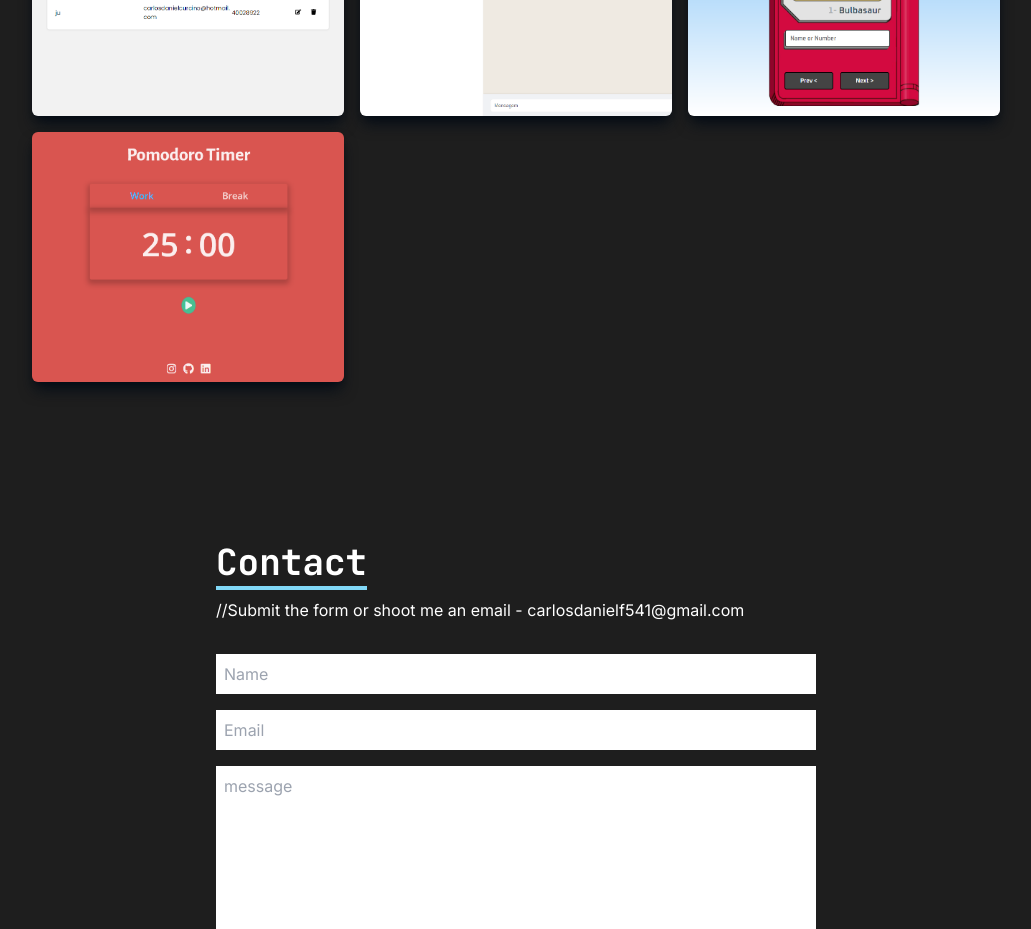
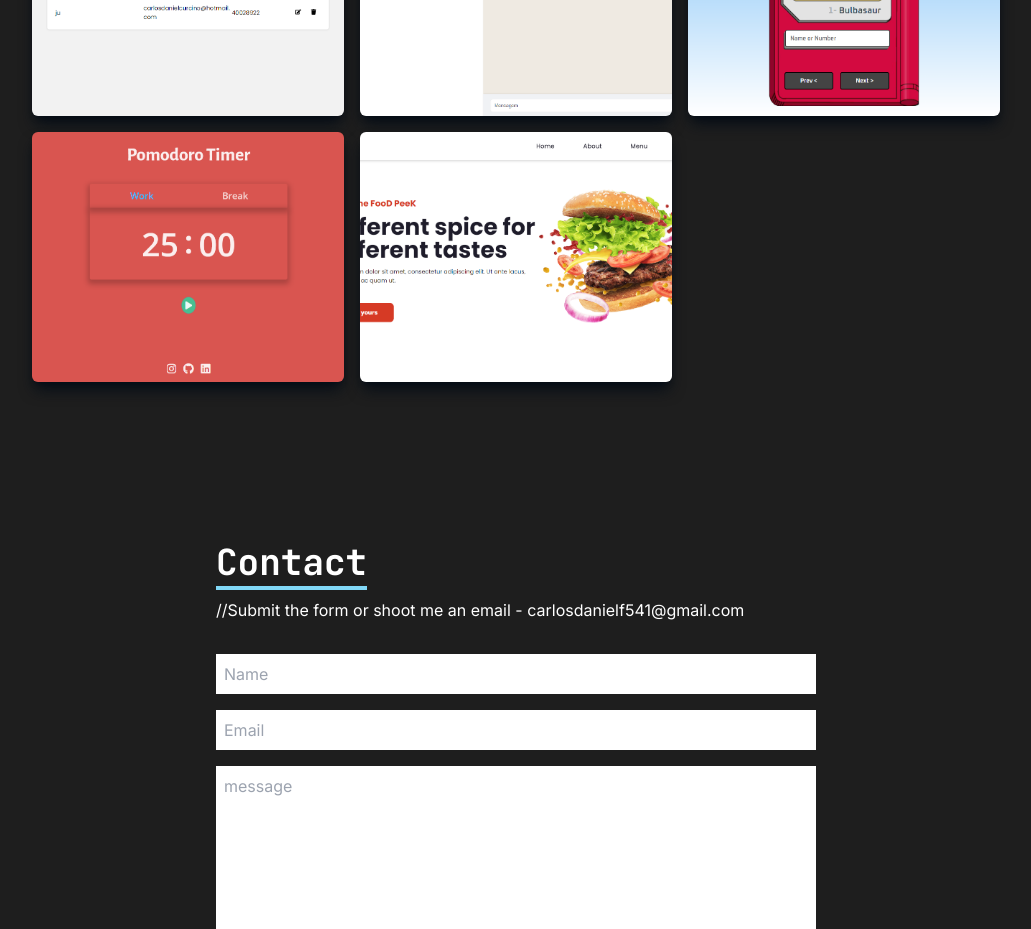
Before and after one commit to carloscurcino/Portifolio, a React (Vite) app: page / in a window 1280 px wide. Shown: the part 2760-3689 px from the top of the page, without its empty margins (124-1155 px from the left). Built offline with nearby package versions, Linux system fonts and the light colour scheme; grey boxes are pictures that could not be loaded.

Commit message:
adding a project

```diff
--- a/public/i18n/translations/en.json
+++ b/public/i18n/translations/en.json
@@ -35,6 +35,7 @@
         "crudDesc": "Website creation where it is possible to register people, edit and delete, the famous crud. The application was made end to end, from the front-end using react, to the back-end creating an api and database. To carry out this project, in addition to React's own concepts such as componentization, other tools were also used, for the construction of the back-end/api, express js/node.js was used, and for the database MySql was used. The front-end was deployed on netfly and the backend on heroku.",
         "cafeChat": "Website creation, imitating whatsapp, where it is possible to add chats through email. React js was used to build the front-end and firebase as the database. The styled components library, react-icons, react-hooks-firebase, among others, was used a lot in this project.",
         "pokedexDesc": "Pokédex project where you can search pokémons through name or ID, in addition to going through each pokémon through the button. In this project we used html, css and javascript. The most important learning point of this project was learning how to make an api request, it was the first application I made that makes this type of request.",
-        "pomodoroDesc": "Site that implements the Pomodoro technique, a technique that helps productivity and focus. This project was built using html, css and javascript. In this project, the concepts of DOM (Document Object Model), DOM events, creation of functions, in addition to the use of the setInterval function were used."
+        "pomodoroDesc": "Site that implements the Pomodoro technique, a technique that helps productivity and focus. This project was built using html, css and javascript. In this project, the concepts of DOM (Document Object Model), DOM events, creation of functions, in addition to the use of the setInterval function were used.",
+        "foodDesc": "Landing page made imitating fast food websites. In this project I practiced my css skills, and tested new things. It's a simple but well-crafted project, being fully responsive."
     }
 }
--- a/public/i18n/translations/ptBR.json
+++ b/public/i18n/translations/ptBR.json
@@ -35,6 +35,7 @@
         "crudDesc": "Criação de site onde é possível cadastrar pessoas, editar e deletar, o famoso crud. A aplicação foi feita ponta a ponta, desde o front-end usando react, até o back-end criando uma api e banco de dados. Para fazer isso projeto, além de conceitos próprios do React como componentização, também foram utilizadas outras ferramentas, para a construção do back-end/api foi utilizado o express js/node.js, e para o banco de dados foi utilizado o MySql. foi implantado no netfly e o back-end no heroku.",
         "cafeChat": "Criação de site, imitando whatsapp, onde é possível adicionar chats por e-mail. React js foi usado para construir o front-end e firebase como banco de dados. A biblioteca de componentes estilizados, react-icons, react-hooks-firebase, entre outros , foi muito utilizado neste projeto.",
         "pokedexDesc": "Projeto Pokédex onde você pode pesquisar pokémon pelo nome ou ID, além de passar por cada pokémon pelo botão. Nesse projeto usamos html, css e javascript. O aprendizado mais importante desse projeto foi aprender a fazer uma api solicitação, foi o primeiro aplicativo que fiz que faz esse tipo de solicitação.",
-        "pomodoroDesc": "Site que implementa a técnica Pomodoro, técnica que auxilia na produtividade e no foco. Este projeto foi construído utilizando html, css e javascript. Neste projeto foram abordados os conceitos de DOM (Document Object Model), eventos DOM, criação de funções, além ao uso da função setInterval."
+        "pomodoroDesc": "Site que implementa a técnica Pomodoro, técnica que auxilia na produtividade e no foco. Este projeto foi construído utilizando html, css e javascript. Neste projeto foram abordados os conceitos de DOM (Document Object Model), eventos DOM, criação de funções, além ao uso da função setInterval.",
+        "foodDesc": "Landing page feita imitando sites de fast food. Nesse projeto pratiquei minhas habilidades com css, e testei coisas novas. É um projeto simples mas que é bem trabalhado, sendo totalmente responsivo"
     }
 }
--- a/src/data/data.js
+++ b/src/data/data.js
@@ -2,8 +2,9 @@ import CrudFull from '../assets/projects/crud-fullstack.png';
 import CrudFull2 from '../assets/projects/crud-fullstack2.png';
 import CafeChat from '../assets/projects/chatapp.png';
 import CafeChat2 from '../assets/projects/chatapp2.png';
-import Pokedex from '../assets/projects/pokedex.png'
-import Pomodoro from '../assets/projects/pomodoro.png'
+import Pokedex from '../assets/projects/pokedex.png';
+import Pomodoro from '../assets/projects/pomodoro.png';
+import FoodPeek from '../assets/projects/foodpeek.png'
 
 const HTML = "https://cdn.jsdelivr.net/gh/devicons/devicon/icons/html5/html5-original.svg";
 const CSS = "https://cdn.jsdelivr.net/gh/devicons/devicon/icons/css3/css3-original.svg"
@@ -78,5 +79,20 @@ export const data=[
             GitHub,
         ],
     },
+    {
+        id:5,
+        name:"FooD PeeK",
+        image:FoodPeek,
+        altImage:FoodPeek,
+        github:"https://github.com/carloscurcino/FastFood-LandingPage",
+        live:"https://carloscurcino.github.io/FastFood-LandingPage/",
+        description: "foodDesc",
+        stack: [
+            HTML,
+            CSS,
+            JavaScript,
+            GitHub,
+        ],
+    },
 
 ]
--- a/src/i18n/translations/en.json
+++ b/src/i18n/translations/en.json
@@ -35,6 +35,7 @@
         "crudDesc": "Website creation where it is possible to register people, edit and delete, the famous crud. The application was made end to end, from the front-end using react, to the back-end creating an api and database. To carry out this project, in addition to React's own concepts such as componentization, other tools were also used, for the construction of the back-end/api, express js/node.js was used, and for the database MySql was used. The front-end was deployed on netfly and the backend on heroku.",
         "cafeChat": "Website creation, imitating whatsapp, where it is possible to add chats through email. React js was used to build the front-end and firebase as the database. The styled components library, react-icons, react-hooks-firebase, among others, was used a lot in this project.",
         "pokedexDesc": "Pokédex project where you can search pokémons through name or ID, in addition to going through each pokémon through the button. In this project we used html, css and javascript. The most important learning point of this project was learning how to make an api request, it was the first application I made that makes this type of request.",
-        "pomodoroDesc": "Site that implements the Pomodoro technique, a technique that helps productivity and focus. This project was built using html, css and javascript. In this project, the concepts of DOM (Document Object Model), DOM events, creation of functions, in addition to the use of the setInterval function were used."
+        "pomodoroDesc": "Site that implements the Pomodoro technique, a technique that helps productivity and focus. This project was built using html, css and javascript. In this project, the concepts of DOM (Document Object Model), DOM events, creation of functions, in addition to the use of the setInterval function were used.",
+        "foodDesc": "Landing page made imitating fast food websites. In this project I practiced my css skills, and tested new things. It's a simple but well-crafted project, being fully responsive."
     }
 }
--- a/src/i18n/translations/ptBR.json
+++ b/src/i18n/translations/ptBR.json
@@ -35,6 +35,7 @@
         "crudDesc": "Criação de site onde é possível cadastrar pessoas, editar e deletar, o famoso crud. A aplicação foi feita ponta a ponta, desde o front-end usando react, até o back-end criando uma api e banco de dados. Para fazer isso projeto, além de conceitos próprios do React como componentização, também foram utilizadas outras ferramentas, para a construção do back-end/api foi utilizado o express js/node.js, e para o banco de dados foi utilizado o MySql. foi implantado no netfly e o back-end no heroku.",
         "cafeChat": "Criação de site, imitando whatsapp, onde é possível adicionar chats por e-mail. React js foi usado para construir o front-end e firebase como banco de dados. A biblioteca de componentes estilizados, react-icons, react-hooks-firebase, entre outros , foi muito utilizado neste projeto.",
         "pokedexDesc": "Projeto Pokédex onde você pode pesquisar pokémon pelo nome ou ID, além de passar por cada pokémon pelo botão. Nesse projeto usamos html, css e javascript. O aprendizado mais importante desse projeto foi aprender a fazer uma api solicitação, foi o primeiro aplicativo que fiz que faz esse tipo de solicitação.",
-        "pomodoroDesc": "Site que implementa a técnica Pomodoro, técnica que auxilia na produtividade e no foco. Este projeto foi construído utilizando html, css e javascript. Neste projeto foram abordados os conceitos de DOM (Document Object Model), eventos DOM, criação de funções, além ao uso da função setInterval."
+        "pomodoroDesc": "Site que implementa a técnica Pomodoro, técnica que auxilia na produtividade e no foco. Este projeto foi construído utilizando html, css e javascript. Neste projeto foram abordados os conceitos de DOM (Document Object Model), eventos DOM, criação de funções, além ao uso da função setInterval.",
+        "foodDesc": "Landing page feita imitando sites de fast food. Nesse projeto pratiquei minhas habilidades com css, e testei coisas novas. É um projeto simples mas que é bem trabalhado, sendo totalmente responsivo"
     }
 }
```
Also changed, not shown: src/assets/projects/foodpeek.png (added).
